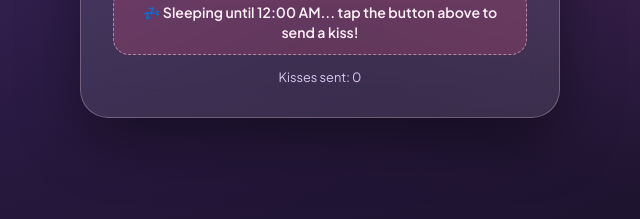
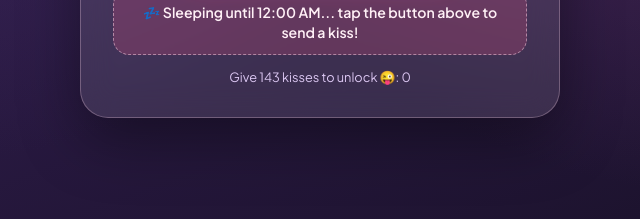
Before and after one commit to arun88121/Bday-K, a plain HTML site: page index.html in a window 1280 px wide. Shown: the part 580-799 px from the top of the page, 320-960 px from the left. Drawn offline with nearby package versions, Linux system fonts and the light colour scheme.

Commit message:
Update index.html

```diff
--- a/index.html
+++ b/index.html
@@ -1538,7 +1538,7 @@
         💤 Sleeping until 12:00 AM... tap the button above to send a kiss!
       </div>
 
-      <div class="kiss-count-label" id="kissCountLabel">Kisses sent: 0</div>
+      <div class="kiss-count-label" id="kissCountLabel">Give 143 kisses to unlock 😜: 0</div>
     </div>
   </section>
 
```
